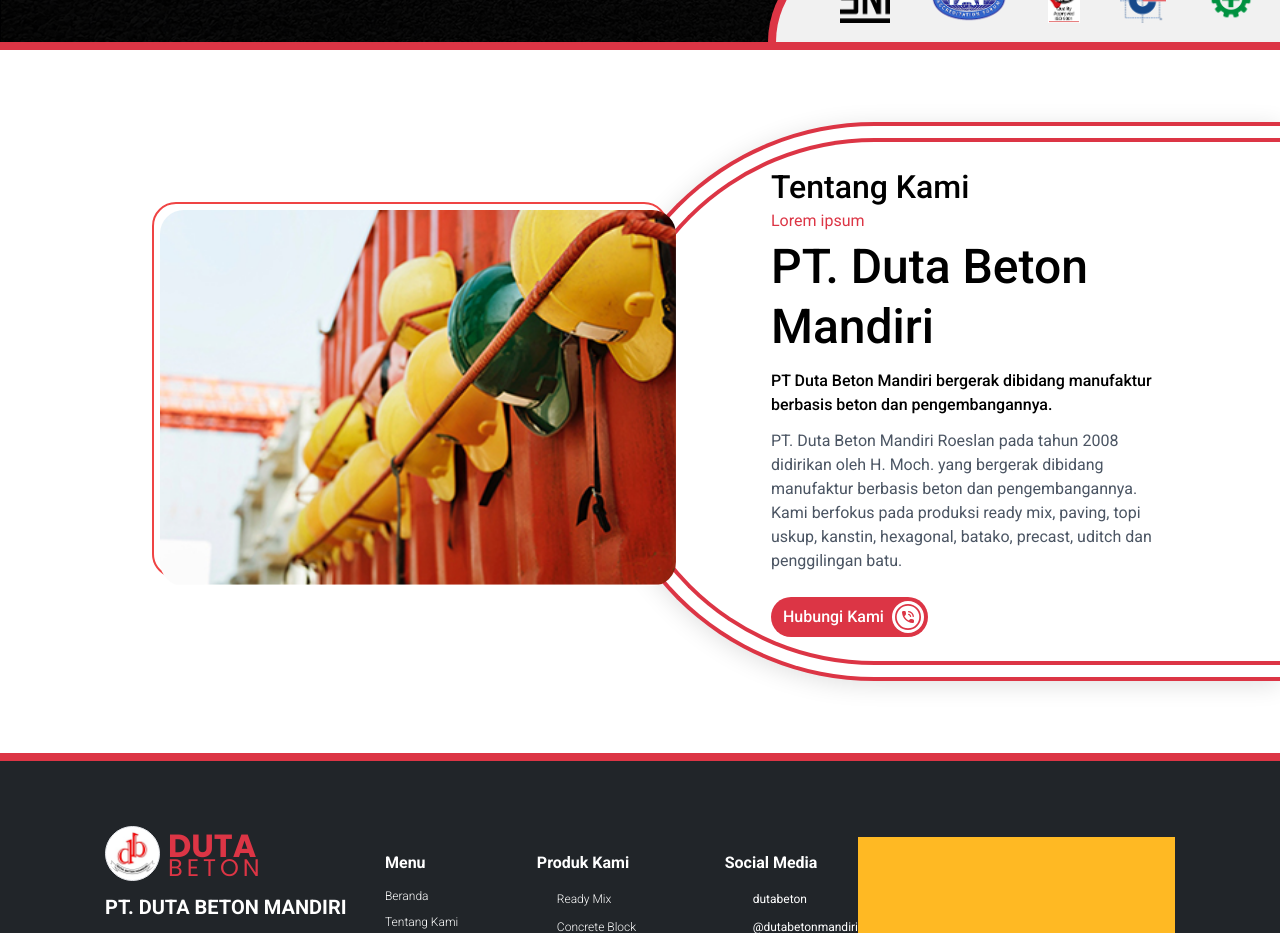
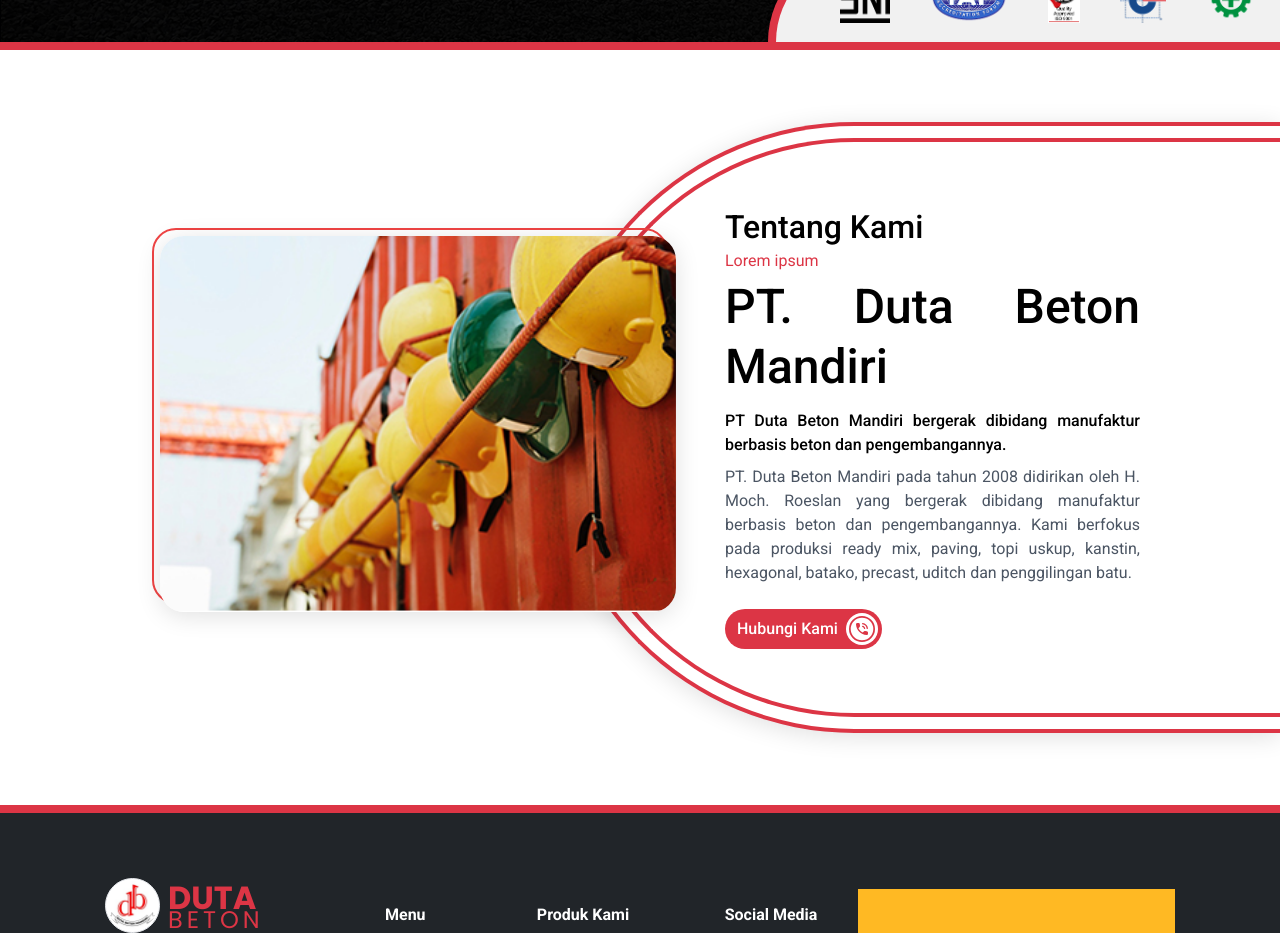
Before and after one commit to Faizululum/Duta-Beton-Website, a Next.js app: page /about in a window 1280 px wide. Shown: the part 1220-2153 px from the top of the page. Built offline with nearby package versions, Linux system fonts and the light colour scheme; some icons are missing.

Commit message:
chore(about): edit layouting and about section

```diff
--- a/src/components/layout/TextLayout.jsx
+++ b/src/components/layout/TextLayout.jsx
@@ -16,12 +16,14 @@ export default function TitleLayout({ title, description, align = "center" }) {
 
 export function BodyLayout({ title, description, subtitle = "" }) {
   return (
-    <div className="flex flex-col gap-thin-md md:gap-thin-lg">
+    <div className="flex flex-col gap-thin-md md:gap-thin-lg md:text-justify">
       <h1 className="text-mob-h2 font-medium md:text-desk-h2">{title}</h1>
-      <h3 className="text-mob-tagline md:text-desk-tagline font-medium">
-        {subtitle}
-      </h3>
-      <p className="text-desc">{description}</p>
+      <div className="flex flex-col gap-thin-sm md:gap-thin-md">
+        <h3 className="text-mob-tagline md:text-desk-tagline font-medium">
+          {subtitle}
+        </h3>
+        <p className="text-desc">{description}</p>
+      </div>
     </div>
   );
 }
--- a/src/components/page/about/AboutUsSection.jsx
+++ b/src/components/page/about/AboutUsSection.jsx
@@ -5,12 +5,12 @@ import Link from "next/link";
 
 export default function AboutUsSection() {
   return (
-    <div className="flex flex-col md:flex-row w-full md:pl-40 items-center justify-center md:justify-end gap-regular-lg mb-bold-3xl">
-      <div className="md:-mr-bold-4xl">
+    <div className="flex flex-col md:flex-row w-full md:pl-40 items-center justify-center md:justify-end gap-thin-md mb-bold-3xl">
+      <div className="md:-mr-[135px]">
         <CardImage src="/about.jpg" alt="about" align="left" />
       </div>
-      <div className="w-full md:w-[1120px] bg-white border-2 md:border-4 border-l-0 md:border-r-0 p-thin-lg pl-0 md:pl-thin-lg md:pr-0 border-primary-red shadow-shadow-card-large rounded-full rounded-l-none md:rounded-l-full md:rounded-r-none">
-        <div className="flex flex-col w-full bg-white border-2 md:border-4 border-l-0 md:border-r-0 px-regular-lg md:pr-bold-4xl md:pl-[156px] py-thin-lg md:py-regular-lg gap-thin-lg md:gap-regular-lg border-primary-red rounded-full rounded-l-none md:rounded-l-full md:rounded-r-none">
+      <div className="w-full md:w-[1950px] bg-white border-2 md:border-4 border-l-0 md:border-r-0 p-thin-lg pl-0 md:pl-thin-lg md:pr-0 border-primary-red shadow-shadow-card-large rounded-full rounded-l-none md:rounded-l-full md:rounded-r-none">
+        <div className="flex flex-col w-full md:justify-center bg-white border-2 md:border-4 border-l-0 md:border-r-0 px-regular-lg md:pr-[140px] md:pl-[156px] py-regular-lg md:py-bold-2xl gap-thin-lg md:gap-regular-lg border-primary-red rounded-full rounded-l-none md:rounded-l-full md:rounded-r-none">
           <div className="flex flex-col gap-thin-sm">
             <TitleLayout
               title="Tentang Kami"
@@ -20,7 +20,7 @@ export default function AboutUsSection() {
             <BodyLayout
               title="PT. Duta Beton Mandiri"
               subtitle="PT Duta Beton Mandiri bergerak dibidang manufaktur berbasis beton dan pengembangannya."
-              description="PT. Duta Beton Mandiri Roeslan pada tahun 2008 didirikan oleh H. Moch. yang bergerak dibidang manufaktur berbasis beton dan pengembangannya. Kami berfokus pada produksi ready mix, paving, topi uskup, kanstin, hexagonal, batako, precast, uditch dan penggilingan batu."
+              description="PT. Duta Beton Mandiri pada tahun 2008 didirikan oleh H. Moch. Roeslan yang bergerak dibidang manufaktur berbasis beton dan pengembangannya. Kami berfokus pada produksi ready mix, paving, topi uskup, kanstin, hexagonal, batako, precast, uditch dan penggilingan batu."
             />
           </div>
           <div className="w-max">
--- a/src/components/ui/CardImage.jsx
+++ b/src/components/ui/CardImage.jsx
@@ -14,7 +14,7 @@ export default function CardImage({ src, alt = "image", align = "right" }) {
         src={src}
         alt={alt}
         fill
-        className="rounded-3xl object-cover relative z-10"
+        className="rounded-3xl object-cover relative z-10 shadow-shadow-card-large"
         sizes="(min-width: 768px) 516px, 364px"
       />
     </div>
```
